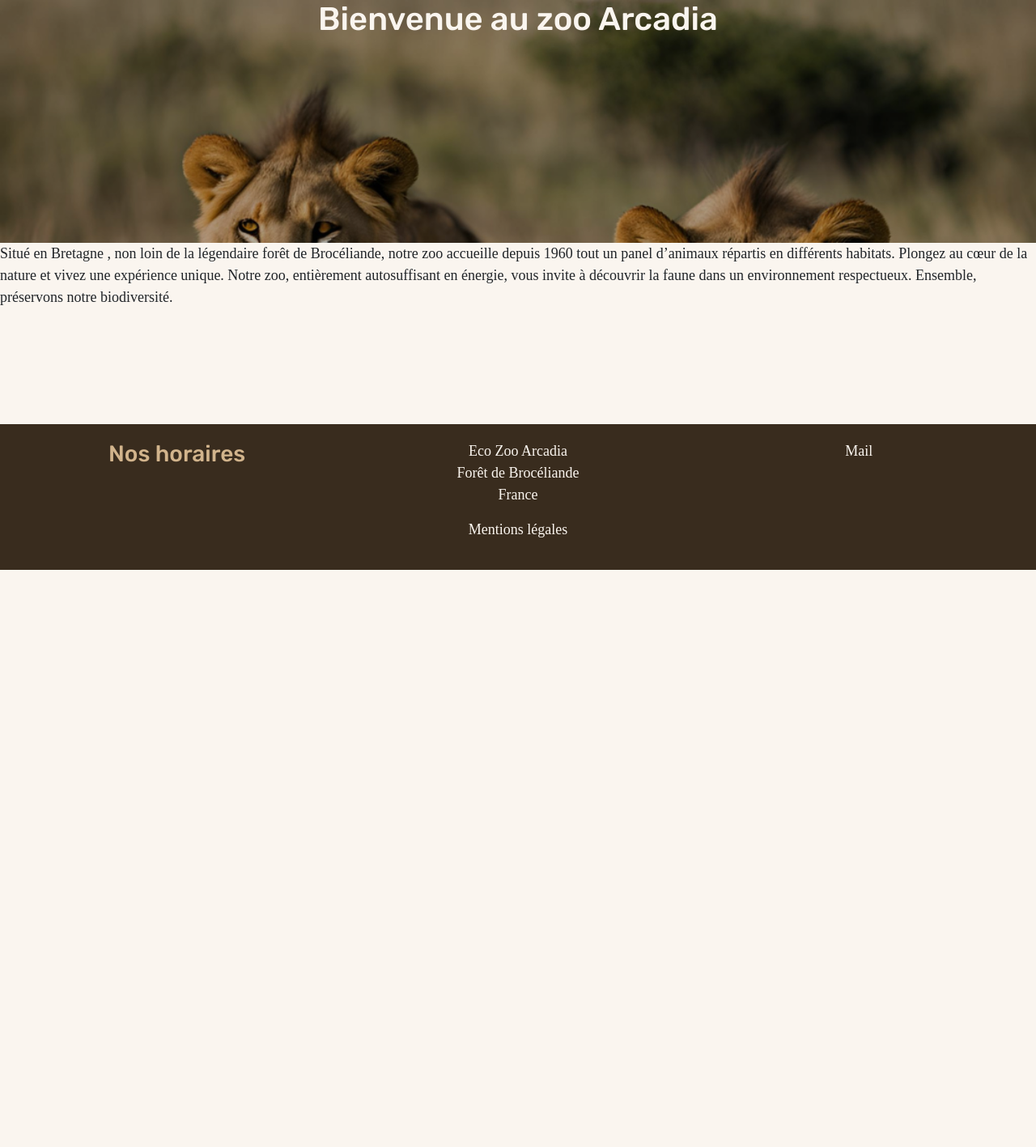
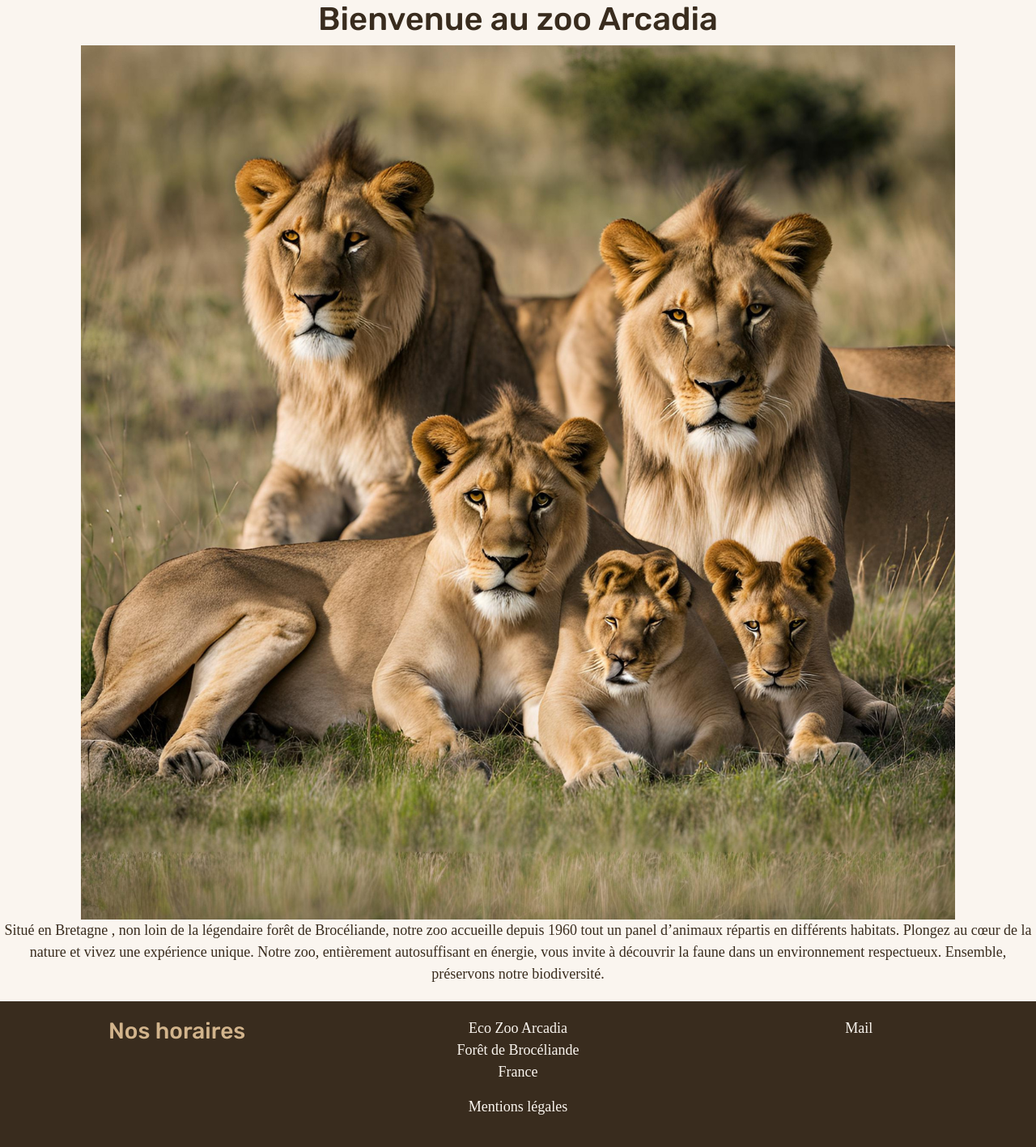
Before and after one commit to fabien1981/arcadia, a PHP site: page / in a window 1280 px wide. Shown: the part 96-1513 px from the top of the page at 81% size. Before the commit the page ends 800 px from the top, so only its background shows below. Run offline with PHP 8.4, Linux system fonts and the light colour scheme; some libraries are stand-ins or nearby versions.

Commit message:
ajout page habitats

```diff
--- a/Router/allRoutes.js
+++ b/Router/allRoutes.js
@@ -2,7 +2,8 @@ import Route from "./Route.js";
 
 //Définir ici vos routes
 export const allRoutes = [
-    new Route("/", "Accueil", "/pages/home.html"),];
+    new Route("/", "Accueil", "/pages/home.html"),
+    new Route("/habitats", "Habitats", "/pages/habitats.html"),];
 
 //Le titre s'affiche comme ceci : Route.titre - websitename
 export const websiteName = "Arcadia";
--- a/index.html
+++ b/index.html
@@ -30,7 +30,7 @@
                     <a class="nav-link"  href="/">Accueil</a>
                   </li>
                   <li class="nav-item">
-                    <a class="nav-link" href="#">Habitats</a>
+                    <a class="nav-link" href="/habitats">Habitats</a>
                   </li>
 
                   <li class="nav-item">
--- a/pages/home.html
+++ b/pages/home.html
@@ -1,11 +1,12 @@
-<div class="vitrine text-center text-white">
-    <div class="vitrine-content">
-            <h1>Bienvenue au zoo Arcadia</h1>
+<div class="vitrine text-center text-dark">
 
-    </div>
+    <h1>Bienvenue au zoo Arcadia</h1>
+
+    <img src="../assets/photos/lions1.png" class="img-fluid" alt="photo lions">
+
+    <p>Situé en Bretagne , non loin de la légendaire forêt de Brocéliande, notre zoo accueille depuis 1960
+        tout un panel d’animaux répartis en différents habitats.
+        Plongez au cœur de la nature et vivez une expérience unique.
+        Notre zoo, entièrement autosuffisant en énergie,
+        vous invite à découvrir la faune dans un environnement respectueux. Ensemble, préservons notre biodiversité.</p>
 </div>
-<p>Situé en Bretagne , non loin de la légendaire forêt de Brocéliande, notre zoo accueille depuis 1960
-    tout un panel d’animaux répartis en différents habitats.
-   Plongez au cœur de la nature et vivez une expérience unique.
-    Notre zoo, entièrement autosuffisant en énergie,
-     vous invite à découvrir la faune dans un environnement respectueux. Ensemble, préservons notre biodiversité.</p>
--- a/scss/main.scss
+++ b/scss/main.scss
@@ -26,30 +26,34 @@ p{
     font-size: 18px;
 }
 
-
-
 .vitrine{
-    position: relative;
-    &::before{
-        content: "";
-        position: absolute;
     top:0;
     left: 0;
     width: 100%;
     height: 100%;
-        background-image: url(../assets/photos/lions1.png);
     background-size: cover;
-        filter: brightness(0.7);
 }
-*{
-    //positionner les éléments devant le before//
+
+.image-card{
     position: relative;
+    &:hover{
+        .titre-image{
+            opacity: 1;
         }
- .vitrine-content{
-    height: 300px;
-    display: flex;
-    flex-direction: column;
-    align-items: center;
-    justify-content: flex-start;
+        img{
+            filter: brightness(0.3);
         }
     }
+
+    img{
+        transition: all 0.3s;
+    }
+    .titre-image{
+        position: absolute;
+        top: 50%;
+        left:50%;
+        transform:translate(-50%, -50%) ;
+        opacity:0;
+        transition: all 0.3s;
+    }
+}
```
Also changed, not shown: pages/habitats.html (added, +41 -0 lines), assets/photos/jungle.jpg (added), scss/main.css, 1 other file. Lines whose indentation alone changed are shown as unchanged.
